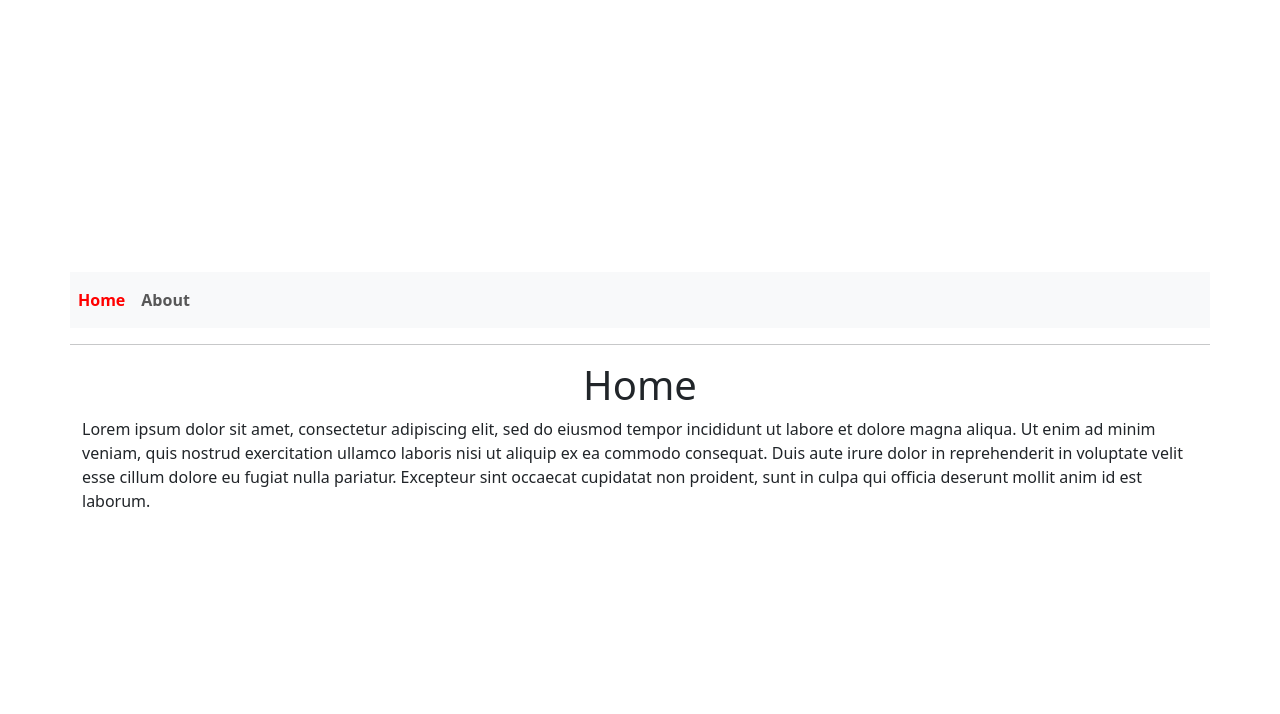
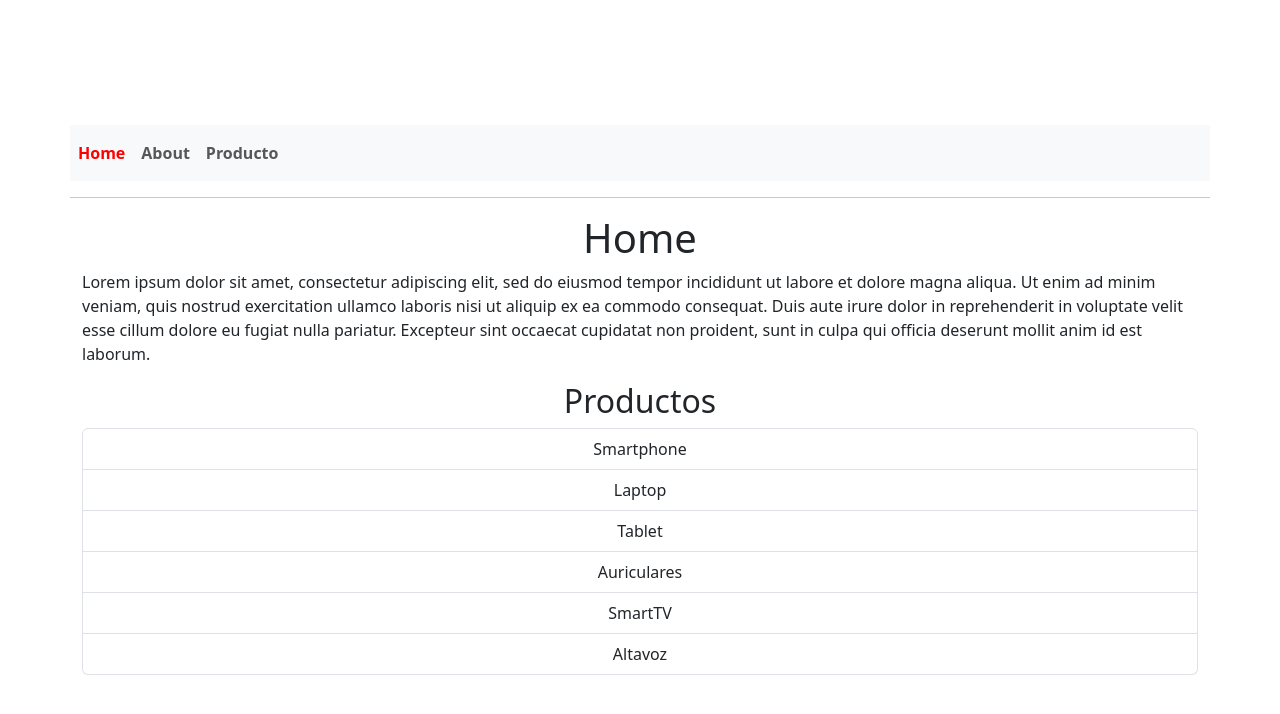
Before and after one commit to Jhossymarbalderrama/react-learning, a React (Vite) app: page / in a window 1280 px wide. Shown: the top 714 px of the page. Built offline with nearby package versions, Linux system fonts and the light colour scheme.

Commit message:
7- Estilos dinamicos en React

```diff
--- a/src/App.jsx
+++ b/src/App.jsx
@@ -5,7 +5,7 @@ import './App.css'
 import { BrowserRouter, Link, NavLink, Route, Routes } from 'react-router-dom';
 import Home from './components/7-Enrutamiento/Home'
 import About from './components/7-Enrutamiento/About'
-import Contents from './components/7-Enrutamiento/Contents'
+import Producto from './components/7-Enrutamiento/Producto'
 
 function App() {
   return (
@@ -20,6 +20,9 @@ function App() {
             <li className='nav-item'>
               <NavLink to='/about' className='nav-link fw-bold'>About </NavLink>
             </li>
+            <li className='nav-item'>
+              <NavLink to='/producto' className='nav-link fw-bold'>Producto </NavLink>
+            </li>
           </ul>
         </nav>
 
@@ -29,6 +32,7 @@ function App() {
           <Routes>
             <Route path='/' element={<Home />}></Route>
             <Route path='/about' element={<About />}></Route>
+            <Route path='/producto/:nombreParam' element={<Producto />}></Route>
           </Routes>
         </div>
       </BrowserRouter>
--- a/src/components/7-Enrutamiento/Home.jsx
+++ b/src/components/7-Enrutamiento/Home.jsx
@@ -1,12 +1,37 @@
 import React from "react";
 import Contents from "./Contents";
+import { Link } from "react-router-dom";
 
 const Home = () => {
+
+    const productos = [
+        { id: 1, nombre: 'Smartphone' },
+        { id: 2, nombre: 'Laptop' },
+        { id: 3, nombre: 'Tablet' },
+        { id: 4, nombre: 'Auriculares' },
+        { id: 5, nombre: 'SmartTV' },
+        { id: 6, nombre: 'Altavoz' },
+      ];
+
     return (
         <>
             <h1>Home</h1>
 
             <Contents/>
+
+            <h2>Productos</h2>
+
+            <ul className="list-group">
+                {productos.map(
+                    (producto) => (
+                        <Link to={`/producto/${producto.nombre}`}
+                            className="list-group-item list-group-item-action"
+                        >
+                            {producto.nombre}
+                        </Link>
+                    )
+                )}
+            </ul>
         </>
     )
 }
--- /dev/null
+++ b/src/components/7-Enrutamiento/Producto.jsx
@@ -0,0 +1,17 @@
+import React from "react";
+import Contents from './Contents'
+import { useParams } from "react-router-dom";
+
+const Producto = () => {
+
+    const params = useParams();
+
+    return(
+        <>
+            <h1> {params.nombreParam}</h1>
+            <Contents/>
+        </>
+    )
+}
+
+export default Producto;
```
